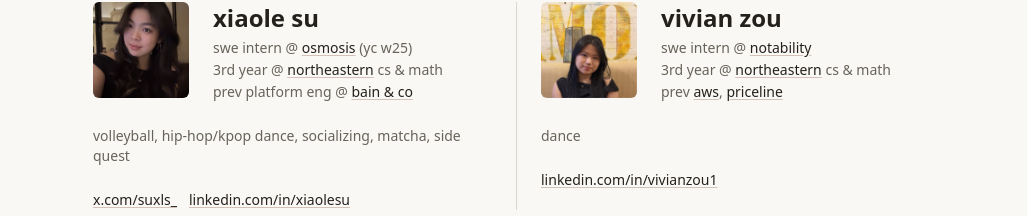
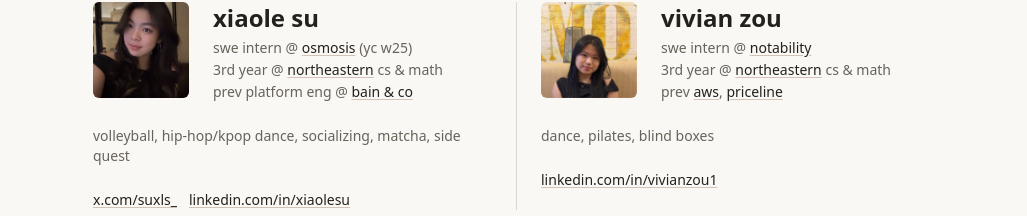
Before and after one commit to Tetraslam/softmax, a Next.js app: page /residents in a window 1280 px wide. Shown: the part 582-798 px from the top of the page, without its empty margins (123-1150 px from the left). Built offline with nearby package versions, Linux system fonts and the light colour scheme.

Commit message:
vivian "hobbies"

```diff
--- a/src/app/residents/page.tsx
+++ b/src/app/residents/page.tsx
@@ -79,6 +79,8 @@ const residents = [
     ],
     hobbies: [
       "dance",
+      "pilates",
+      "blind boxes"
     ],
     links: [
       { label: "linkedin.com/in/vivianzou1", href: " https://www.linkedin.com/in/vivianzou1/" },
```
